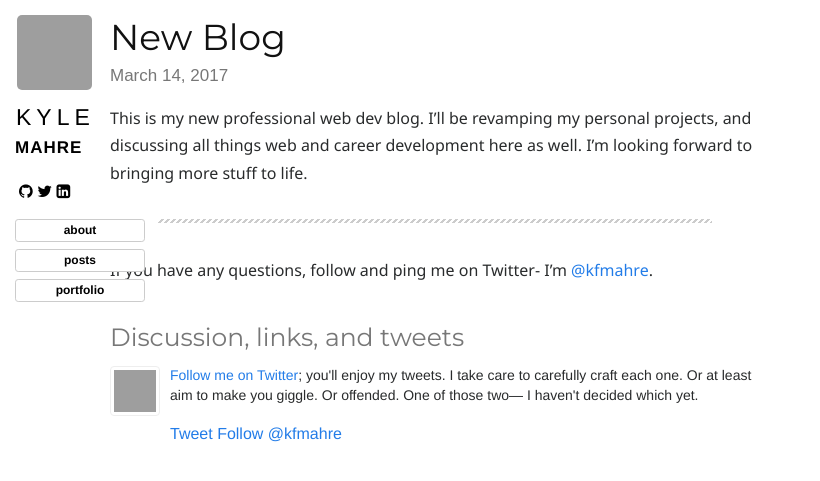
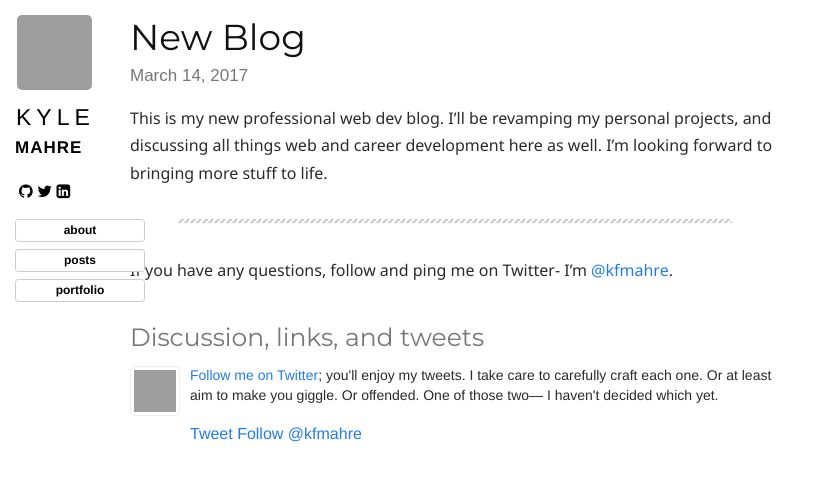
Before and after one commit to kfmahre/kfmahre.github.io, a Jekyll site: the page built from _posts/2017-03-14-New Blog.markdown, in a window 1280 px wide. Shown: the top 481 px of the page, without its empty margins (0-820 px from the left). Built offline with Jekyll 4.4.1, drawn with Linux system fonts in a browser that asks for light colours; nearby versions of some CDN libraries; comment, search, counter and statistics services are not loaded; grey boxes are pictures that could not be loaded.

Commit message:
fix: changed margin left of content section

```diff
--- a/css/base.scss
+++ b/css/base.scss
@@ -85,7 +85,7 @@ a {
 
 .content {
   max-width: 650px;
-  margin-left: 110px;
+  margin-left: 130px;
   margin-right: 20px;
   margin-bottom: 50px;
   h1, h2, h3, h4 {
```
